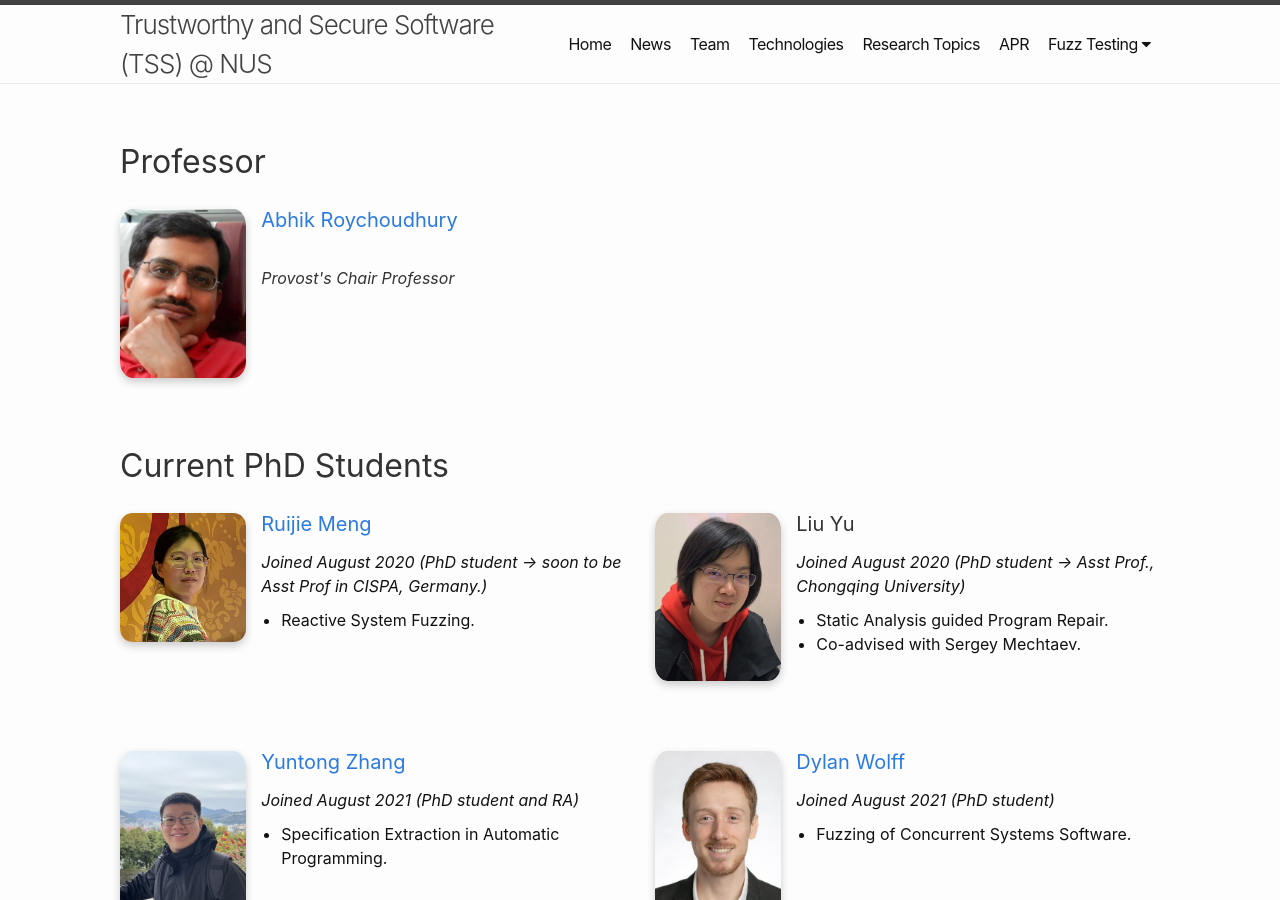
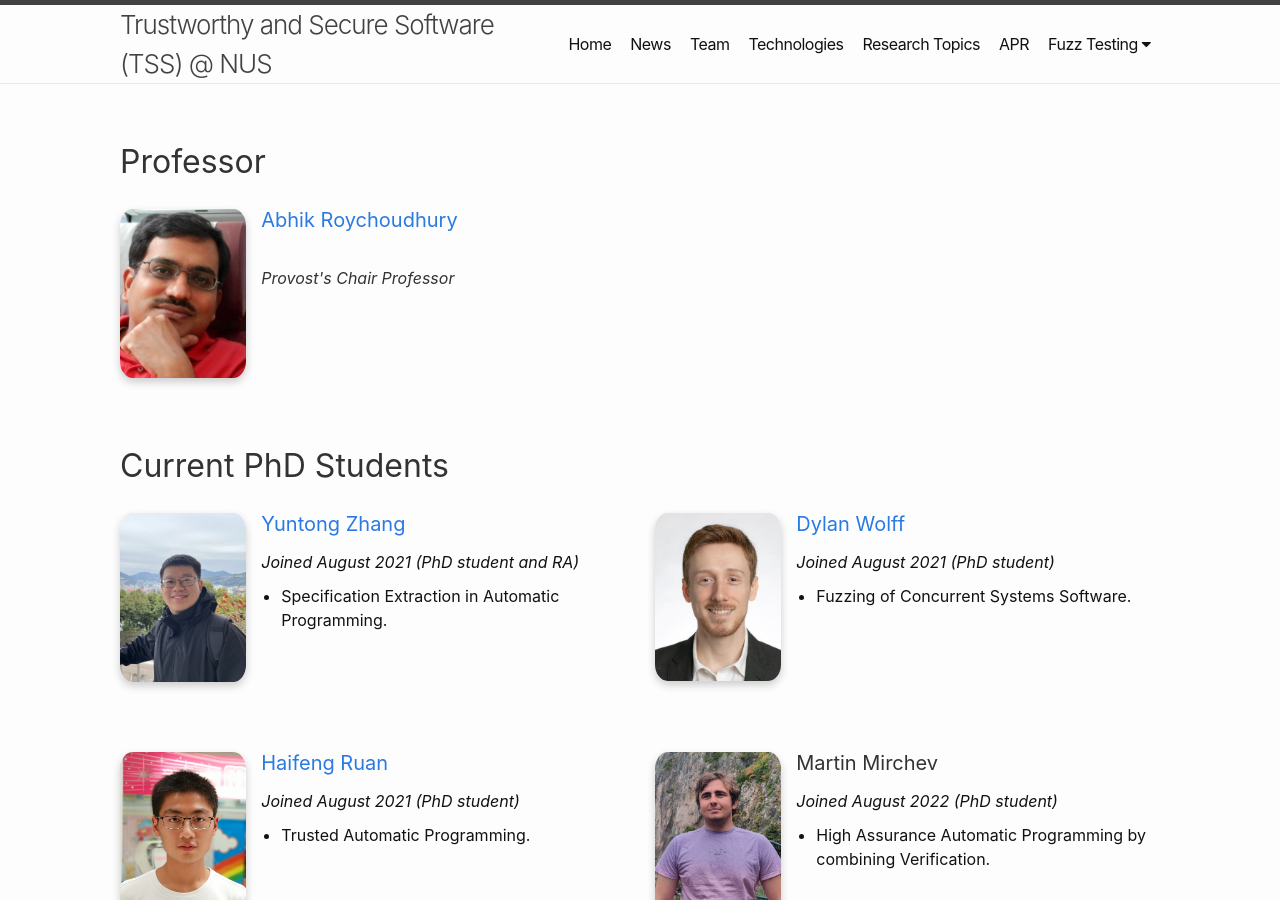
Before and after one commit to nus-tss/nus-tss.github.io, a Jekyll site: the page built from _pages/team.md, in a window 1280 px wide and 900 px high. Built offline with Jekyll 4.4.1, drawn with Linux system fonts in a browser that asks for light colours; nearby versions of some CDN libraries.

Commit message:
Update student.yml

```diff
--- a/_data/team/student.yml
+++ b/_data/team/student.yml
@@ -1,17 +1,5 @@
 
-- name: Ruijie Meng
-  photo: ruijie.jpg
-  joined: August 2020
-  role: PhD student -> soon to be Asst Prof in CISPA, Germany.
-  topic: Reactive System Fuzzing
-  website: https://mengrj.github.io/
 
-- name: Liu Yu
-  photo: liuyu.jpg
-  joined: August 2020
-  role: PhD student -> Asst Prof., Chongqing University
-  topic: Static Analysis guided Program Repair
-  coadvisor: Sergey Mechtaev
 
 - name: Yuntong Zhang
   photo: yuntong.jpg
```
